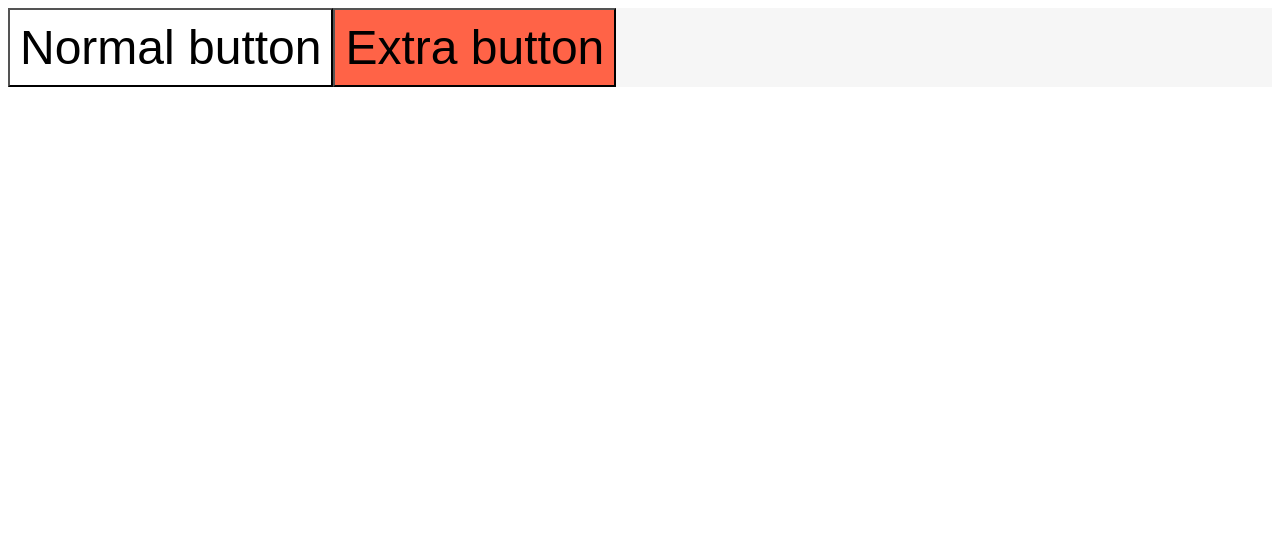
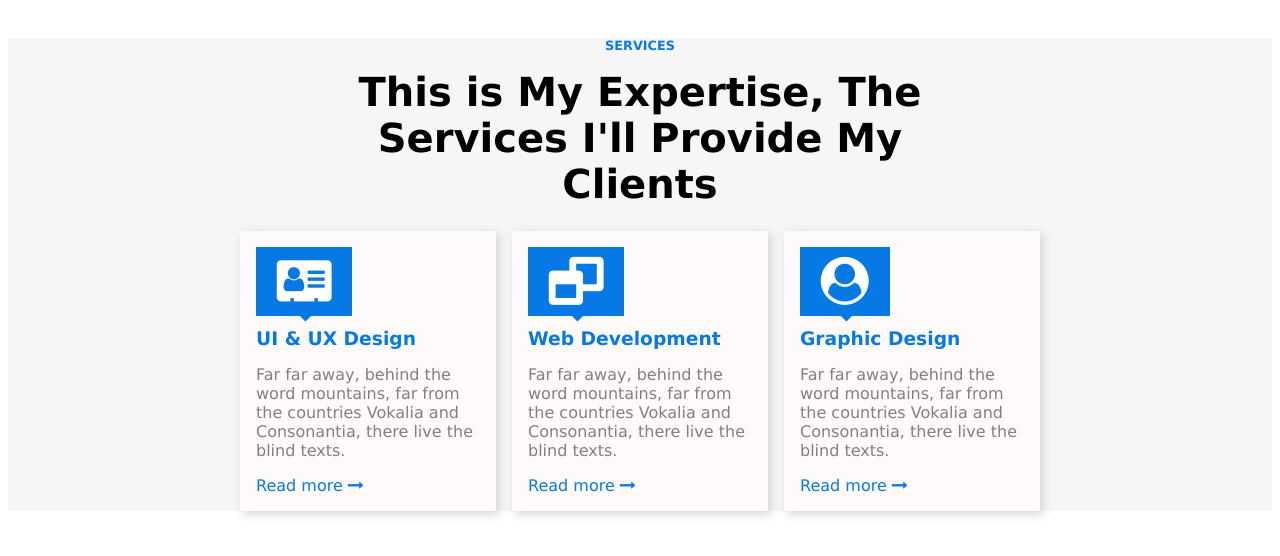
Before and after one commit to MariusCodeAcademy/styled-react-intro-type1, a React (Create React App) app: page /srv in a window 1280 px wide. Shown: the top 556 px of the page. Built offline with nearby package versions, Linux system fonts and the light colour scheme.

Commit message:
Router installed

```diff
--- a/package.json
+++ b/package.json
@@ -9,6 +9,7 @@
     "font-awesome": "^4.7.0",
     "react": "^17.0.2",
     "react-dom": "^17.0.2",
+    "react-router-dom": "^5.3.0",
     "react-scripts": "4.0.3",
     "styled-components": "^5.3.3",
     "web-vitals": "^1.1.2"
--- a/src/App.js
+++ b/src/App.js
@@ -1,28 +1,25 @@
 import './App.css';
-// import Button from './components/ui/Button';
-// import Services from './components/services/Services';
-// import Plan from './components/Plan';
-import styled from 'styled-components';
+import Button from './components/ui/Button';
+import Services from './components/services/Services';
+import Plan from './components/Plan';
 
-const MyButton = styled.button`
-  font-size: 3rem;
-  padding: 10px;
-
-  background-color: ${(props) => (props.extra ? 'tomato' : 'white')};
-`;
-
-function Button(props) {
-  // logic
-  return <MyButton extra={props.extra}>{props.children}</MyButton>;
-}
+import { Switch, Route } from 'react-router-dom';
 
 function App() {
   return (
     <div className='App'>
-      {/* <Services /> */}
-      {/* <Plan /> */}
-      <Button> Normal button</Button>
-      <Button extra> Extra button</Button>
+      <Switch>
+        <Route path='/srv'>
+          <Services />
+        </Route>
+        <Route path='/plan'>
+          <Plan />
+        </Route>
+        <Route path='/'>
+          <Button> Normal button</Button>
+          <Button extra> Extra button</Button>
+        </Route>
+      </Switch>
     </div>
   );
 }
--- a/src/components/services/ServiceCard.jsx
+++ b/src/components/services/ServiceCard.jsx
@@ -46,7 +46,7 @@ function ServiceCard({ title, id, url, body, icon }) {
   return (
     <CardStyled>
       <IconStyled>
-        <i class={`fa fa-${icon}`} aria-hidden='true'></i>
+        <i className={`fa fa-${icon}`} aria-hidden='true'></i>
       </IconStyled>
       <ServiceTitle>{title}</ServiceTitle>
       <ServiceText>
@@ -54,7 +54,7 @@ function ServiceCard({ title, id, url, body, icon }) {
         and Consonantia, there live the blind texts.
       </ServiceText>
       <ServiceLink href={`${url}/${id}`}>
-        Read more <i class='fa fa-long-arrow-right' aria-hidden='true'></i>
+        Read more <i className='fa fa-long-arrow-right' aria-hidden='true'></i>
       </ServiceLink>
     </CardStyled>
   );
--- a/src/index.js
+++ b/src/index.js
@@ -1,12 +1,15 @@
 import React from 'react';
 import ReactDOM from 'react-dom';
 import App from './App';
+import { BrowserRouter } from 'react-router-dom';
 
 import 'font-awesome/css/font-awesome.css';
 
 ReactDOM.render(
   <React.StrictMode>
-    <App />
+    <BrowserRouter>
+      <App />
+    </BrowserRouter>
   </React.StrictMode>,
   document.getElementById('root')
 );
```
Also changed, not shown: 2 other files (tests, documents, lock files or other folders).
